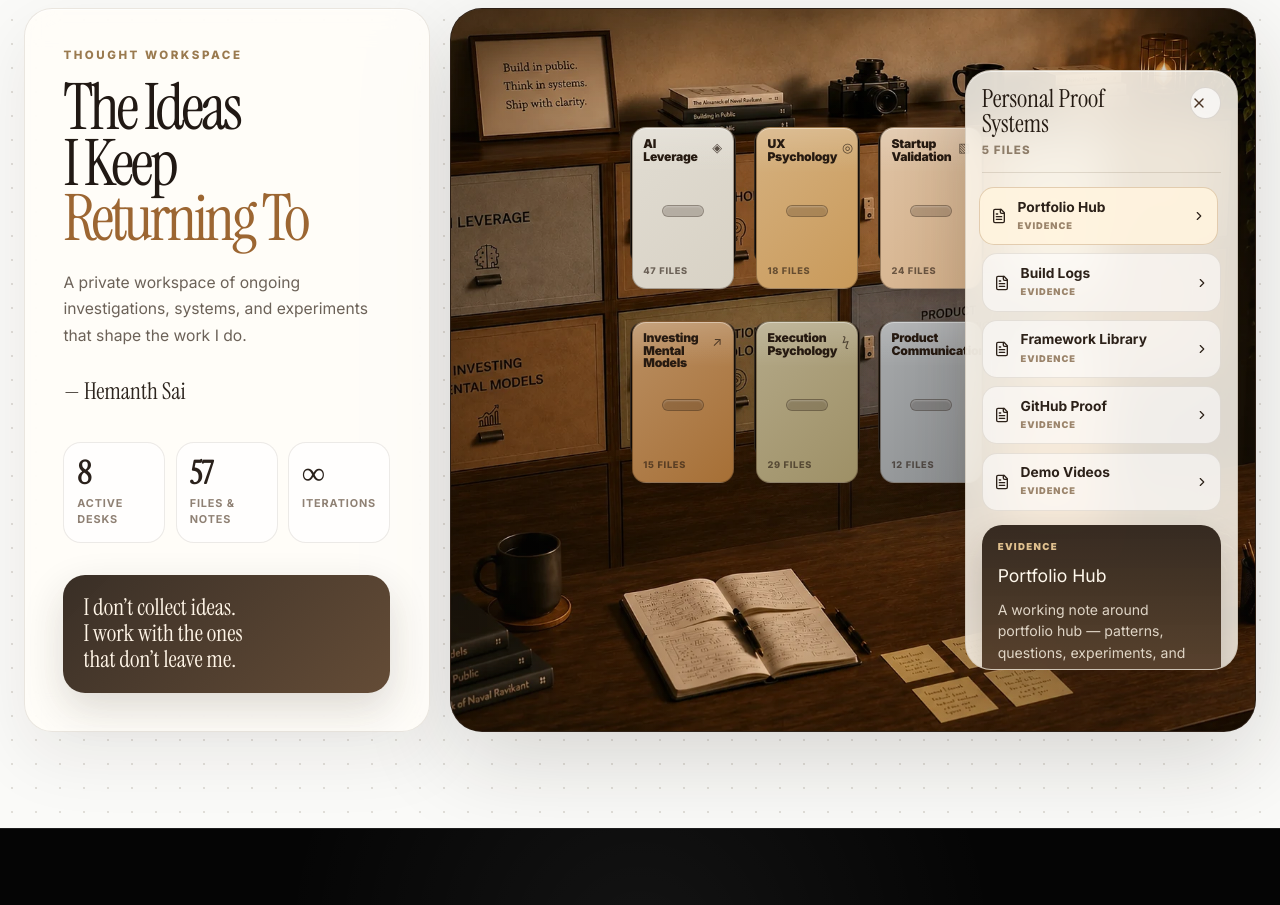
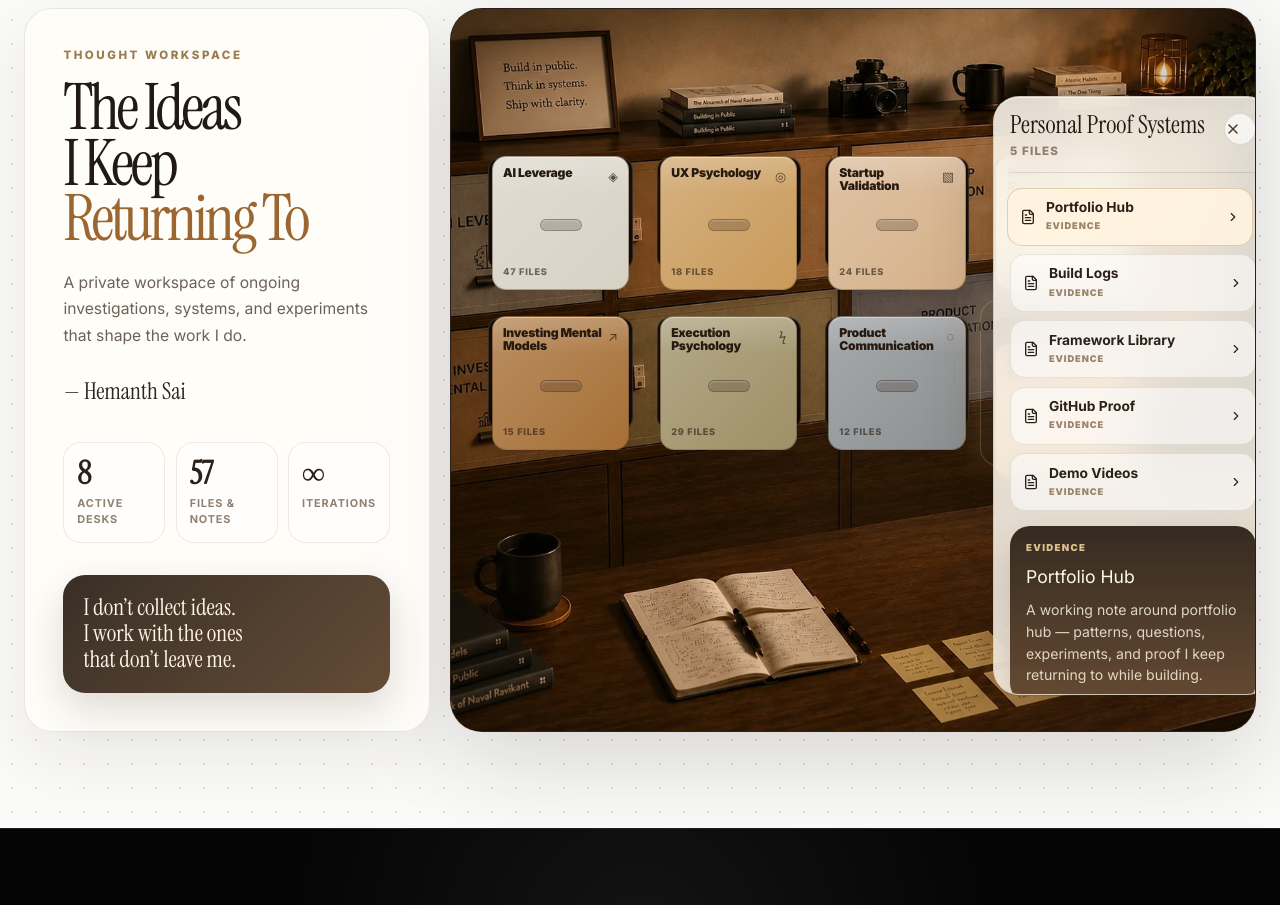
Before and after one commit to batmanvigilante7/hemanthsai, a React (Vite) app: page / in a window 1280 px wide. Shown: the part 4260-5165 px from the top of the page. Built offline with nearby package versions, Linux system fonts and the light colour scheme.

Commit message:
Build ThoughtWorkspace V5 real interactive drawer objects

```diff
--- a/src/components/ThoughtWorkspace.css
+++ b/src/components/ThoughtWorkspace.css
@@ -151,10 +151,10 @@
 
 .tw-cabinet {
   position: absolute;
-  left: 21.5%;
-  top: 14.5%;
-  width: 61%;
-  height: 53%;
+  left: 3.7%;
+  top: 18.8%;
+  width: 82.6%;
+  height: 43.8%;
   z-index: 4;
   display: grid;
   grid-template-columns: repeat(4, 1fr);
@@ -208,24 +208,34 @@
   box-shadow: inset 0 12px 24px rgba(0, 0, 0, 0.65);
   overflow: hidden;
   z-index: 1;
+  display: flex;
+  justify-content: center;
+  align-items: flex-end;
+  padding: 0 6px 1px;
+  gap: 3px;
 }
 
 .tw-paper-file {
   position: relative;
   display: block;
-  width: 78%;
-  margin: 5px auto 0;
-  padding: 5px 8px;
-  border-radius: 6px 6px 3px 3px;
-  background: linear-gradient(180deg, #fff8e8, #e9d5aa);
-  color: #3b2a1e;
-  font-size: clamp(.42rem, .72vw, .62rem);
-  font-weight: 800;
-  line-height: 1.1;
-  white-space: nowrap;
-  overflow: hidden;
-  text-overflow: ellipsis;
-  box-shadow: 0 4px 8px rgba(0,0,0,.22);
+  width: 20px;
+  height: 36px;
+  border-radius: 4px 4px 0 0;
+  background: linear-gradient(180deg, #fffcf0, #e6d3aa);
+  border: 1px solid rgba(86, 65, 42, 0.3);
+  box-shadow: 0 -2px 6px rgba(0, 0, 0, 0.18);
+  font-size: 0px !important;
+  color: transparent;
+  cursor: pointer;
+  flex-shrink: 0;
+  margin: 0;
+  transition: transform 0.2s cubic-bezier(0.16, 1, 0.3, 1), background-color 0.2s;
+}
+
+.tw-paper-file:hover {
+  transform: translateY(-4px) scale(1.05);
+  background: #ffffff;
+  border-color: #d97706;
 }
 
 .tw-drawer-front {
@@ -294,9 +304,9 @@
 
 .tw-file-panel {
   position: absolute;
-  right: 2.1%;
-  top: 8.5%;
-  width: min(345px, 34%);
+  right: -18px;
+  top: 12%;
+  width: 280px;
   max-height: 83%;
   overflow: auto;
   z-index: 9;
--- a/src/components/ThoughtWorkspace.tsx
+++ b/src/components/ThoughtWorkspace.tsx
@@ -126,6 +126,10 @@ export function ThoughtWorkspace() {
                         initial={false}
                         animate={isOpen ? { y: 0, opacity: 1 } : { y: 16, opacity: 0 }}
                         transition={{ delay: isOpen ? index * 0.045 : 0, duration: 0.22 }}
+                        onClick={(e) => {
+                          e.stopPropagation();
+                          setActiveFileId(file.id);
+                        }}
                       >
                         {file.title}
                       </motion.span>
@@ -133,7 +137,7 @@ export function ThoughtWorkspace() {
                   </span>
                   <motion.span
                     className="tw-drawer-front"
-                    animate={isOpen ? { y: 54, scale: 1.02 } : { y: 0, scale: 1 }}
+                    animate={isOpen ? { y: 28, scale: 1.01 } : { y: 0, scale: 1 }}
                     transition={{ type: 'spring', stiffness: 260, damping: 24 }}
                   >
                     <span className="tw-drawer-title">{drawer.title}</span>
```
